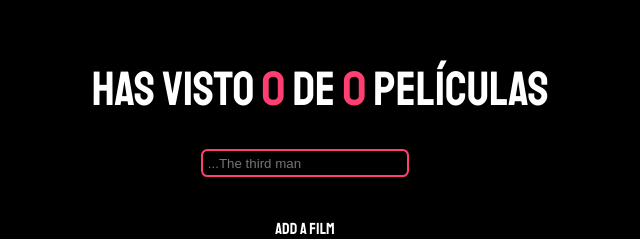
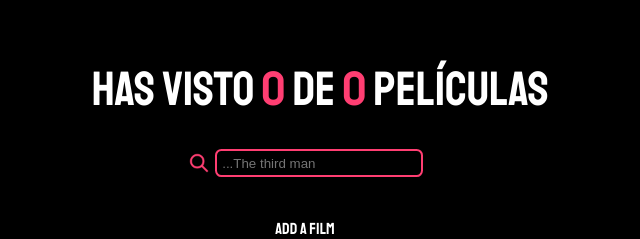
Before and after one commit to marialapc/To-Watch, a React (Create React App) app: page / in a window 1280 px wide. Shown: the part 154-393 px from the top of the page, without its empty margins (335-975 px from the left). Built offline with nearby package versions, Linux system fonts and the light colour scheme.

Commit message:
add an icon for searching

```diff
--- a/src/components/towatchSearcher/TowatchSearcher.jsx
+++ b/src/components/towatchSearcher/TowatchSearcher.jsx
@@ -1,6 +1,7 @@
 import React  from "react";
 import "./towatchSearcher.scss"
 import { TowatchContext } from "../../hooks/TowatchContext";
+import searchIcon from "../../assets/icons/search-icon.png"
 
 function TowatchSearcher(){
   const {
@@ -8,14 +9,17 @@ function TowatchSearcher(){
     setSearchValue,
    } = React.useContext(TowatchContext)
     return(
+      <div className="towatchSearcher">
+      <img  className="towatchSearcher__icon"  src={searchIcon} alt="search" />
      <input
-     className="towatchSearcher"
+     className="towatchSearcher__bar"
      placeholder="...The third man"
      value={searchValue}
      onChange={(event) =>{
        setSearchValue(event.target.value);
      }}
      />
+     </div>
     );
   }
 
--- a/src/components/towatchSearcher/towatchSearcher.scss
+++ b/src/components/towatchSearcher/towatchSearcher.scss
@@ -1,4 +1,13 @@
 .towatchSearcher{
+    display: flex;
+    flex-direction: row;
+    align-items: center;
+    justify-content: center;
+    gap: 0.3rem;
+    &__icon{
+        height: 1.5rem;
+    }
+    &__bar{
     width: 13rem;
     padding: 0.3rem;
     border: 2px solid var(--pink);
@@ -6,5 +15,5 @@
     color: var(--white);
     background-color: var(--black);
 
-
+    }
 }
```
Also changed, not shown: src/assets/icons/search-icon.png (added).
